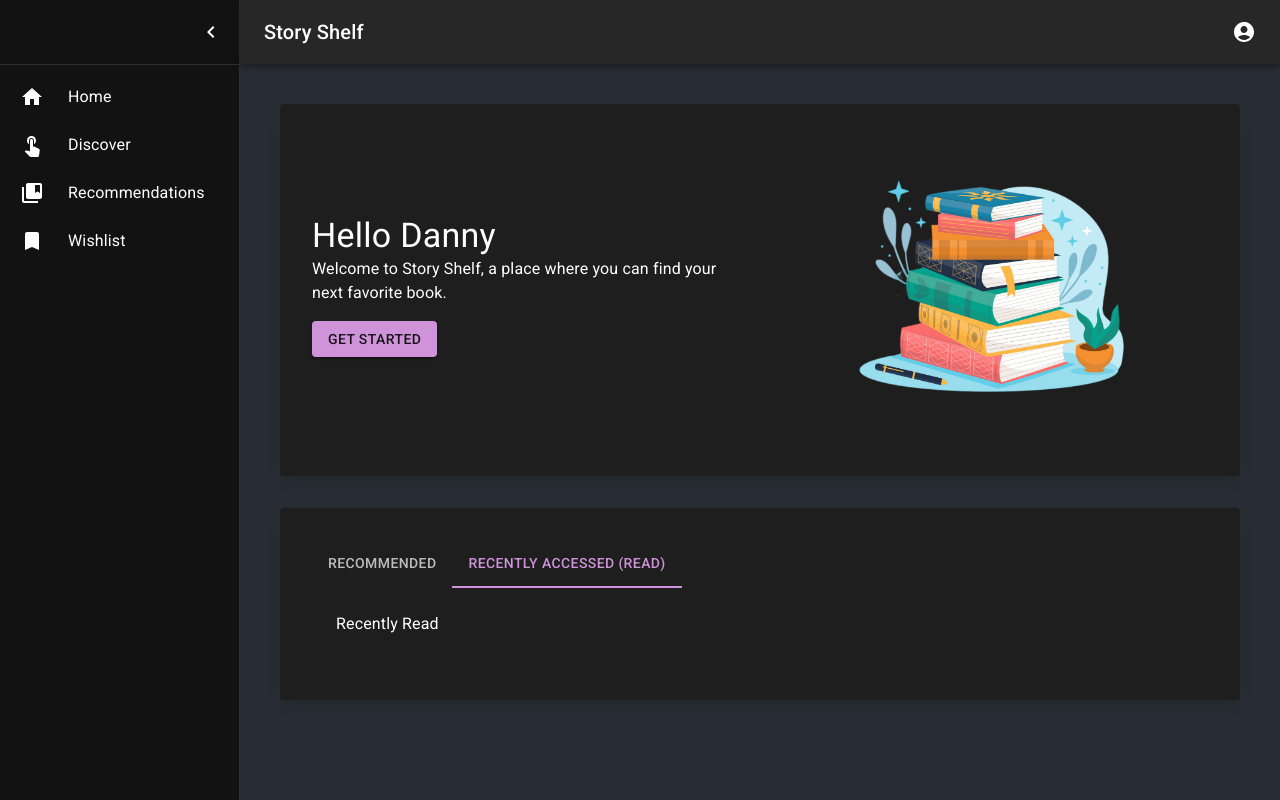
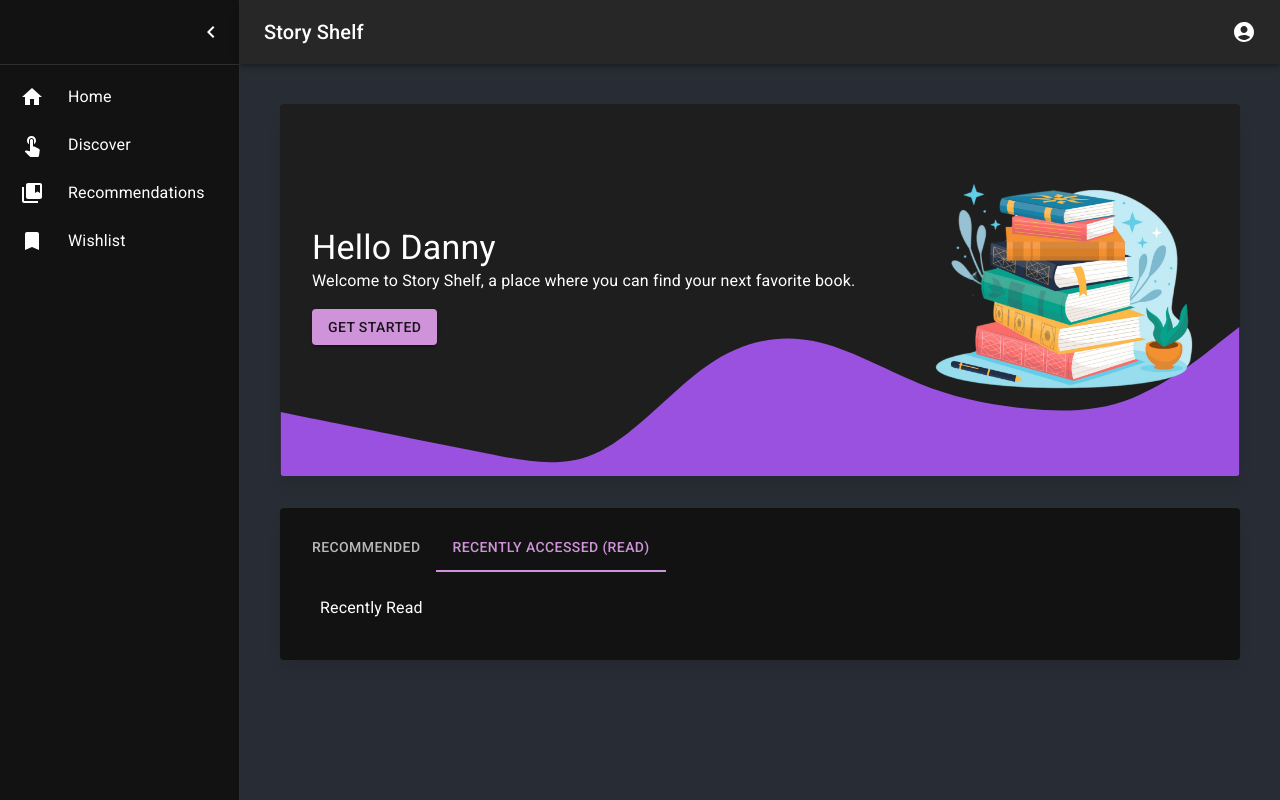
Before and after one commit to DlopezS98/story-shelf-app, a React (Create React App) app: page / in a window 1280 px wide. Built offline with nearby package versions, Linux system fonts and the light colour scheme.

Commit message:
Add waves background

```diff
--- /dev/null
+++ b/src/modules/books/components/books.css
@@ -0,0 +1,7 @@
+.card-container {
+    background-image: url('../../../assets/waves.svg') !important;
+    background-color: #1E1E1E !important;
+    background-repeat: no-repeat;
+    background-size: contain;
+    background-position: bottom;
+}
--- a/src/modules/books/components/books.tsx
+++ b/src/modules/books/components/books.tsx
@@ -1,7 +1,7 @@
 import React from 'react';
-import { Box, Button, Card, CardContent, CardMedia, Tab, Tabs, Typography } from "@mui/material";
+import { Box, Button, Card, CardContent, CardMedia, Paper, Tab, Tabs, Typography } from "@mui/material";
 
-
+import './books.css';
 import Recommended from './recommended';
 import RecentlyRead from './recently-read';
 import CustomTabPanel from './custom-tab-panel';
@@ -16,9 +16,9 @@ export default function Books() {
 
   return (
     <Box sx={{ display: 'flex', flexDirection: 'column' }}>
-      <Card sx={{ p: 2, m: 2 }} className='shadow'>
+      <Card style={{ position: 'relative' }} sx={{ p: 2, m: 2 }} className='shadow card-container'>
         <CardContent sx={{ display: 'flex', flexDirection: 'row', columnGap: 3, justifyContent: 'center', alignItems: 'center' }} >
-          <Box sx={{ flex: 1 }}>
+          <Box sx={{ flex: 2 }}>
             <Typography variant="h4">Hello Danny</Typography>
             <Typography variant="body1">
               Welcome to Story Shelf, a place where you can find your next favorite book.
@@ -29,15 +29,14 @@ export default function Books() {
             <CardMedia
               component="img"
               alt="books"
-              height="300"
+              height="300px"
               style={{ objectFit: 'contain' }}
               image={bookStackImage}
             />
           </Box>
         </CardContent>
       </Card>
-      <Card sx={{ p: 2, m: 2 }} className='shadow'>
-        <CardContent>
+      <Paper elevation={0} sx={{ p: 2, m: 2 }} className='shadow' >
         <Tabs
           value={value}
           onChange={handleChange}
@@ -54,8 +53,7 @@ export default function Books() {
         <CustomTabPanel value={value} index={1}>
           <RecentlyRead />
         </CustomTabPanel>
-        </CardContent>
-      </Card>
+      </Paper>
     </Box>
   );
 }
--- a/src/modules/books/components/card-book.tsx
+++ b/src/modules/books/components/card-book.tsx
@@ -1,29 +1,24 @@
-import { Box, Card, CardActionArea, CardContent, CardMedia, Chip, createTheme, Divider, ThemeProvider, Typography } from "@mui/material";
+import {
+  Box,
+  Card,
+  CardActionArea,
+  CardContent,
+  CardMedia,
+  Chip,
+  Divider,
+  Typography
+} from "@mui/material";
+
 import BookModel from "../models/book.model";
 
 export interface ICardBookProps {
   bookModel: BookModel;
 }
 
-const theme = createTheme({
-  components: {
-    MuiCard: {
-      styleOverrides: {
-        root: {
-          borderRadius: 12,
-          backgroundColor: '#121212',
-          color: '#fff',
-        }
-      }
-    }
-  }
-});
-
 const CardBook: React.FC<ICardBookProps> = (props) => {
   const { bookModel } = props;
 
   return (
-    <ThemeProvider theme={theme}>
     <Card sx={{ minWidth: 250, marginBottom: 3 }} className="shadow">
       <CardActionArea>
         <CardMedia
@@ -44,7 +39,6 @@ const CardBook: React.FC<ICardBookProps> = (props) => {
         <Typography variant="caption">{bookModel.authors.join(', ')}</Typography>
       </CardContent>
     </Card>
-    </ThemeProvider>
   );
 };
 
```
Also changed, not shown: src/assets/waves.svg (added). Lines whose indentation alone changed are shown as unchanged.
